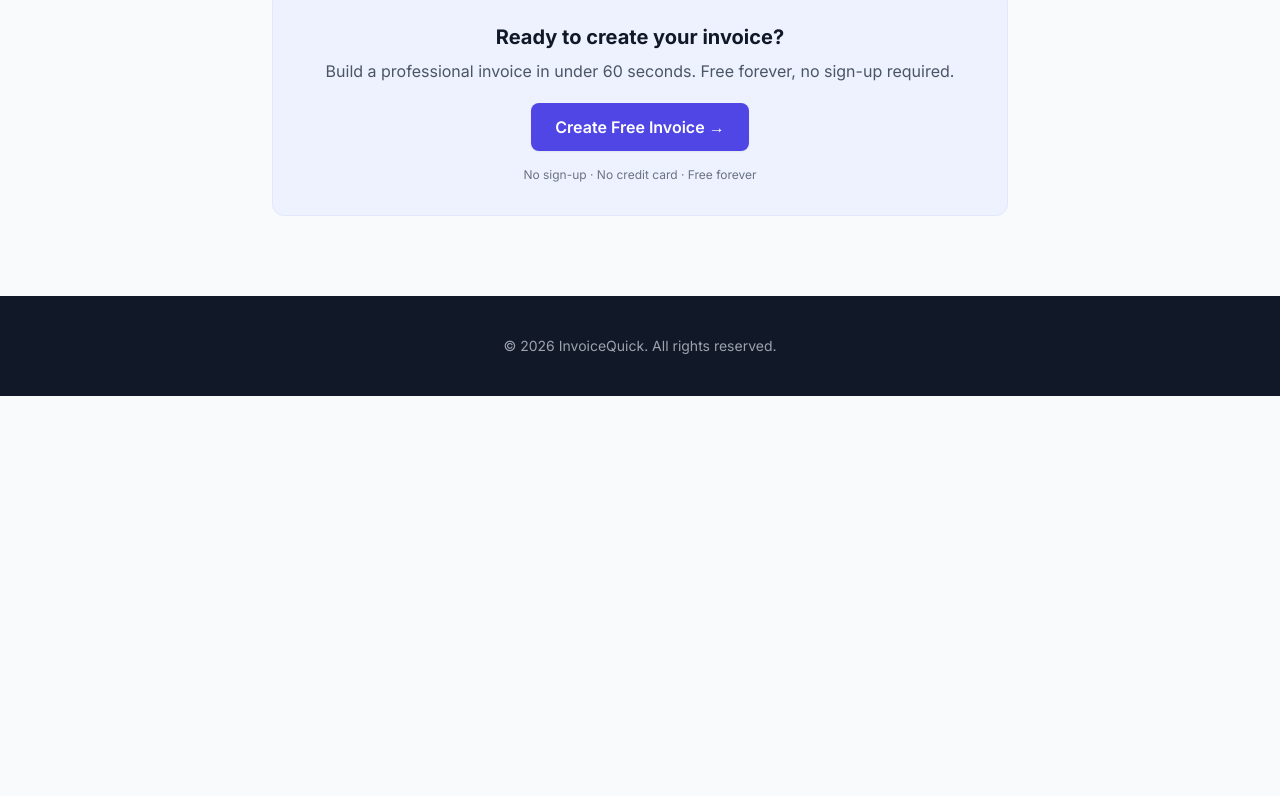
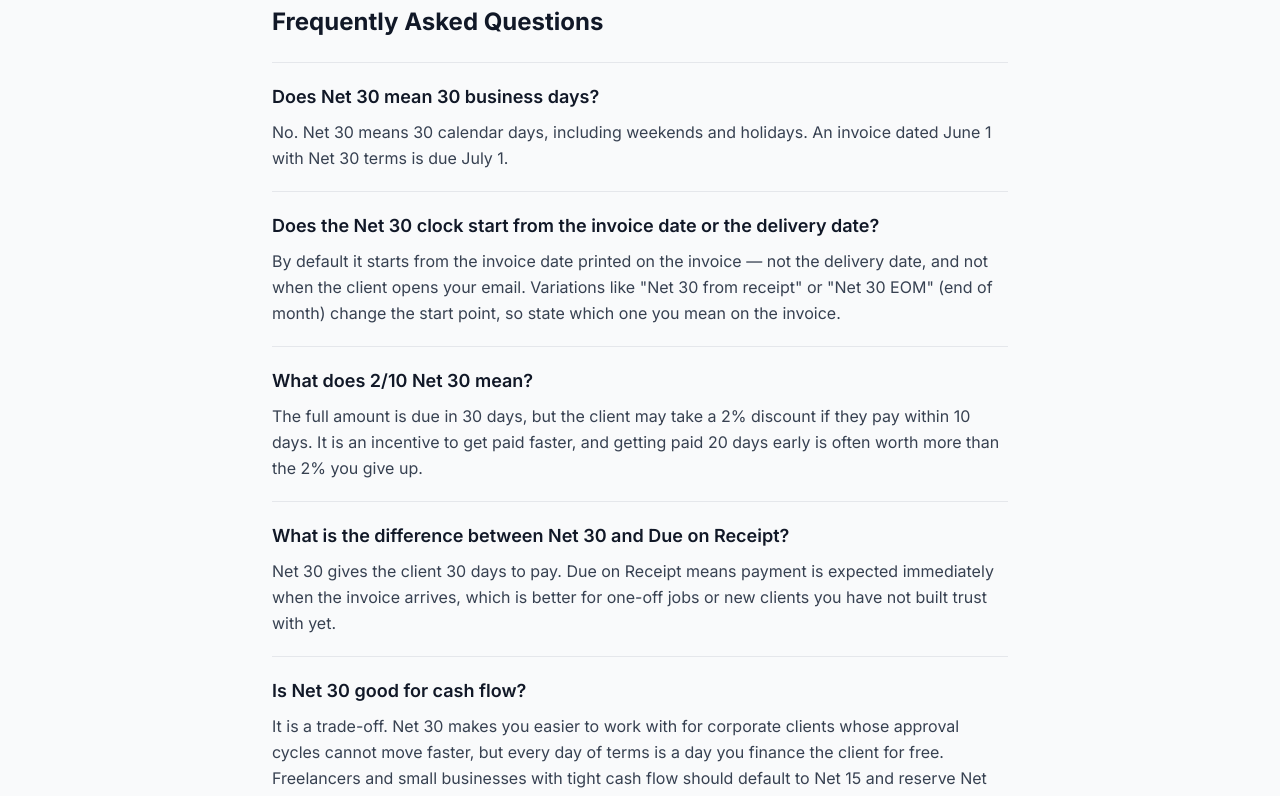
Before and after one commit to StarkTierOne/invoicequick, a Next.js app: page /blog/net-30-payment-terms in a window 1280 px wide. Shown: the part 2981-3777 px from the top of the page. Before the commit the page ends 3377 px from the top, so only its background shows below. Built offline with nearby package versions, Linux system fonts and the light colour scheme.

Commit message:
SEO: add FAQ section + FAQPage schema to Net 30 post (featured-snippet eligibility)

```diff
--- a/src/app/blog/[slug]/page.tsx
+++ b/src/app/blog/[slug]/page.tsx
@@ -40,6 +40,7 @@ const articles: Record<
     description: string;
     keywords: string;
     body: string[];
+    faqs?: { q: string; a: string }[];
   }
 > = {
   "net-30-payment-terms": {
@@ -68,6 +69,28 @@ const articles: Record<
       "Clarity beats convention. Rather than relying on the client to interpret \"Net 30,\" spell it out: \"Payment terms: Net 30 — full amount due within 30 days of the invoice date (by July 1, 2026).\" Putting the literal due date in parentheses removes every possible argument. Include your accepted payment methods on the same line or just below, and if you offer an early-payment discount, state it explicitly: \"Pay by June 11 to take a 2% early-payment discount ($X).\" The goal is that a busy accounts-payable clerk can read one line and know exactly what to pay, by when, and how.",
       "## Set Clear Payment Terms in Seconds With InvoiceQuick",
       "You should never have to retype your payment terms — or do the date math — on every invoice. InvoiceQuick lets you set Net 15, Net 30, Due on Receipt, or fully custom terms, calculates the exact due date for you, and prints it cleanly on a professional PDF your clients can pay against. Create your invoice in under a minute, free, with no sign-up required.",
+    ],
+    faqs: [
+      {
+        q: "Does Net 30 mean 30 business days?",
+        a: "No. Net 30 means 30 calendar days, including weekends and holidays. An invoice dated June 1 with Net 30 terms is due July 1.",
+      },
+      {
+        q: "Does the Net 30 clock start from the invoice date or the delivery date?",
+        a: "By default it starts from the invoice date printed on the invoice — not the delivery date, and not when the client opens your email. Variations like \"Net 30 from receipt\" or \"Net 30 EOM\" (end of month) change the start point, so state which one you mean on the invoice.",
+      },
+      {
+        q: "What does 2/10 Net 30 mean?",
+        a: "The full amount is due in 30 days, but the client may take a 2% discount if they pay within 10 days. It is an incentive to get paid faster, and getting paid 20 days early is often worth more than the 2% you give up.",
+      },
+      {
+        q: "What is the difference between Net 30 and Due on Receipt?",
+        a: "Net 30 gives the client 30 days to pay. Due on Receipt means payment is expected immediately when the invoice arrives, which is better for one-off jobs or new clients you have not built trust with yet.",
+      },
+      {
+        q: "Is Net 30 good for cash flow?",
+        a: "It is a trade-off. Net 30 makes you easier to work with for corporate clients whose approval cycles cannot move faster, but every day of terms is a day you finance the client for free. Freelancers and small businesses with tight cash flow should default to Net 15 and reserve Net 30 for clients who require it.",
+      },
     ],
   },
   "invoice-payment-reminder-email-templates": {
@@ -1342,6 +1365,24 @@ export default async function BlogPostPage({ params }: Props) {
         }}
       />
 
+      {/* FAQ Schema */}
+      {article.faqs && article.faqs.length > 0 && (
+        <script
+          type="application/ld+json"
+          dangerouslySetInnerHTML={{
+            __html: JSON.stringify({
+              "@context": "https://schema.org",
+              "@type": "FAQPage",
+              mainEntity: article.faqs.map((faq) => ({
+                "@type": "Question",
+                name: faq.q,
+                acceptedAnswer: { "@type": "Answer", text: faq.a },
+              })),
+            }),
+          }}
+        />
+      )}
+
       {/* Nav */}
       <nav className="sticky top-0 z-50 bg-white/80 backdrop-blur-md border-b border-gray-200">
         <div className="max-w-6xl mx-auto px-4 py-4 flex items-center justify-between">
@@ -1381,6 +1422,21 @@ export default async function BlogPostPage({ params }: Props) {
           })}
         </div>
 
+        {/* FAQ */}
+        {article.faqs && article.faqs.length > 0 && (
+          <section className="mt-16">
+            <h2 className="text-2xl font-bold text-gray-900 mb-6">Frequently Asked Questions</h2>
+            <div className="divide-y divide-gray-200 border-t border-gray-200">
+              {article.faqs.map((faq, i) => (
+                <div key={i} className="py-5">
+                  <h3 className="text-lg font-semibold text-gray-900 mb-2">{faq.q}</h3>
+                  <p className="text-gray-700 leading-relaxed">{renderInline(faq.a)}</p>
+                </div>
+              ))}
+            </div>
+          </section>
+        )}
+
         {/* Article CTA */}
         <div className="mt-12 bg-indigo-50 border border-indigo-100 rounded-xl p-8 text-center">
           <h3 className="text-xl font-bold text-gray-900 mb-2">Ready to create your invoice?</h3>
```
